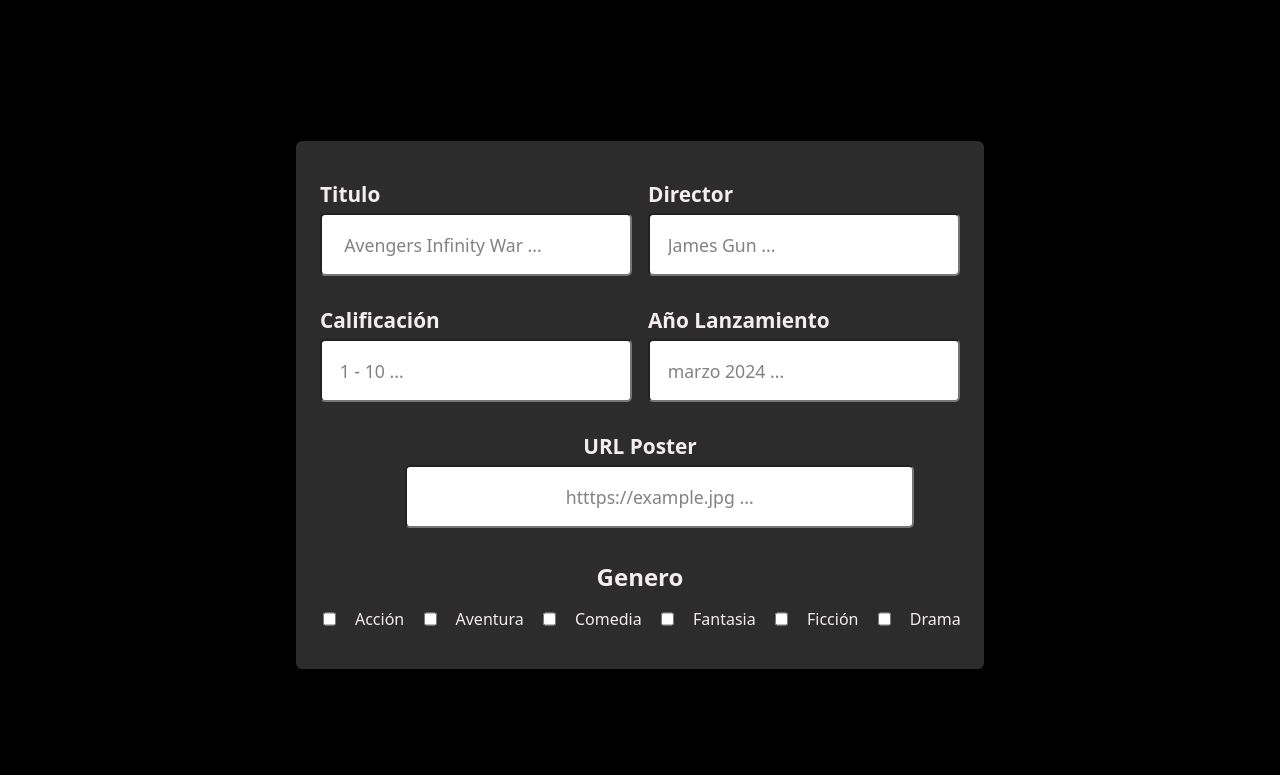
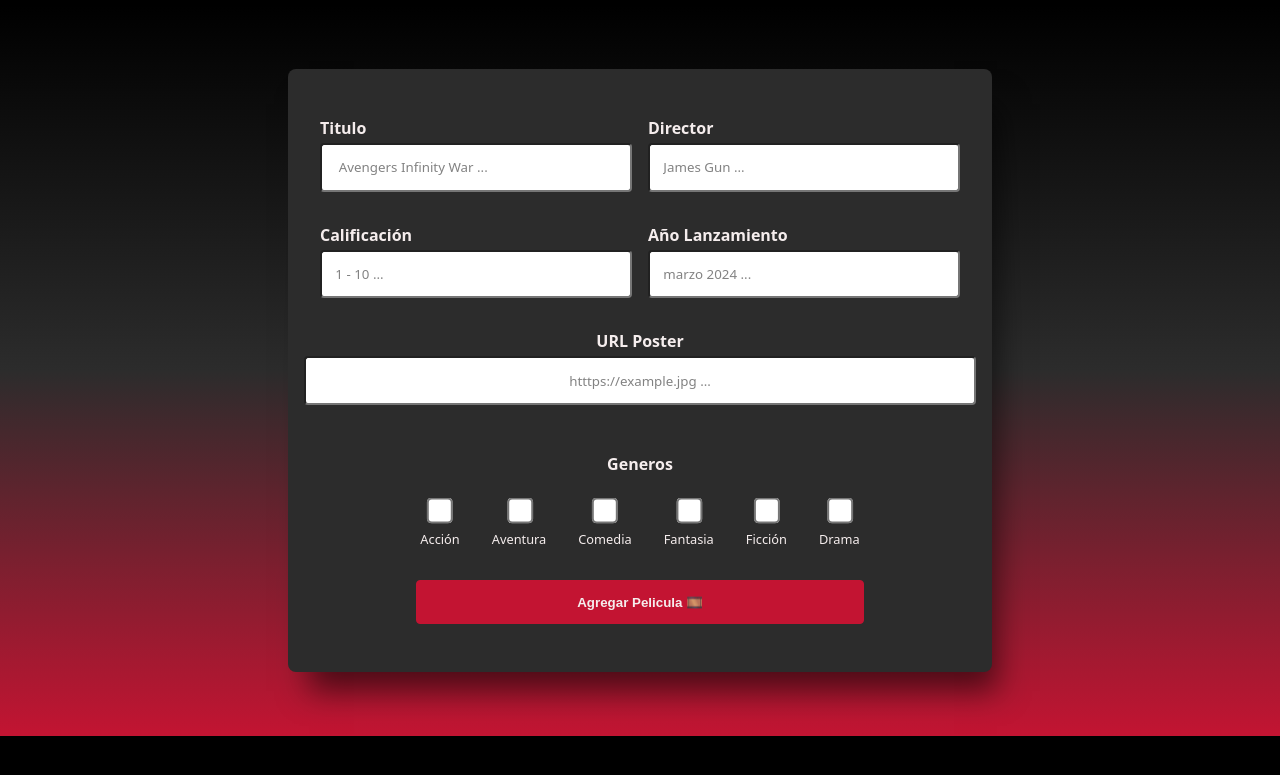
Before and after one commit to pi-rym/PM2-SebaPerez90, a website built with webpack: page front/src/pages/agrega.html in a window 1280 px wide. Shown: the part 81-856 px from the top of the page. After the commit the page ends 817 px from the top, so only its background shows below. Built offline with nearby package versions, Linux system fonts and the light colour scheme; no server answers.

Commit message:
adding styles to the form

```diff
--- /dev/null
+++ b/front/scripts/form.js
@@ -0,0 +1,25 @@
+const form = document.getElementById("form");
+const action = document.getElementById("action-checkbox");
+const adventure = document.getElementById("adventure-checkbox");
+const comedy = document.getElementById("comedy-checkbox");
+const fantasy = document.getElementById("fantasy-checkbox");
+const sciFi = document.getElementById("sciFi-checkbox");
+const drama = document.getElementById("drama-checkbox");
+
+const arr = [action, adventure, comedy, fantasy, sciFi, drama];
+
+const onSubmit = (e) => {
+  e.preventDefault();
+
+  let genre = [];
+
+  for (let i = 0; i < arr.length; i++) {
+    if (arr[i].checked === true) {
+      genre.push(arr[i].value);
+
+      console.log(genre);
+    }
+  }
+};
+
+form.addEventListener("submit", onSubmit);
--- a/front/src/pages/agrega.html
+++ b/front/src/pages/agrega.html
@@ -34,27 +34,25 @@
     <main class="main-container">
       <form id="form" class="form-container">
         <div class="wraper">
-          <label class="label-item" for="">
+          <label class="label-item" for="title">
             Titulo
             <input
-              class=""
-              id=""
+              id="title"
               placeholder=" Avengers Infinity War ..."
               autocomplete="off"
-              name=""
+              name="title"
               type="text"
             />
             <span></span>
           </label>
 
-          <label class="label-item" for="">
+          <label class="label-item" for="director">
             Director
             <input
-              class=""
-              id=""
+              id="director"
               placeholder="James Gun ..."
               autocomplete="off"
-              name=""
+              name="director"
               type="text"
             />
             <span></span>
@@ -62,27 +60,25 @@
         </div>
 
         <div class="wraper">
-          <label for="">
+          <label for="rate">
             Calificación
             <input
-              class=""
-              id=""
+              id="rate"
               placeholder="1 - 10 ..."
               autocomplete="off"
-              name=""
+              name="rate"
               type="text"
             />
             <span></span>
           </label>
 
-          <label class="label-item" for="">
+          <label class="label-item" for="year">
             Año Lanzamiento
             <input
-              class=""
-              id=""
+              id="year"
               placeholder="marzo 2024 ..."
               autocomplete="off"
-              name=""
+              name="year"
               type="text"
             />
             <span></span>
@@ -90,35 +86,59 @@
         </div>
 
         <div>
-          <label class="url-container" for="">
+          <label class="url-container" for="url-img">
             URL Poster
             <input
-              class=""
-              id=""
+              id="url-img"
               placeholder="htttps://example.jpg ..."
               autocomplete="off"
-              name=""
+              name="url-img"
               type="text"
             />
             <span></span>
           </label>
 
           <div class="genre-container">
-            <label class="" for=""> Genero </label>
-            <input class="" id="" value="" type="checkbox" />Acción
-            <input class="" id="" value="" type="checkbox" />Aventura
-            <input class="" id="" value="" type="checkbox" />Comedia
-            <input class="" id="" value="" type="checkbox" />Fantasia
-            <input class="" id="" value="" type="checkbox" />Ficción
-            <input class="" id="" value="" type="checkbox" />Drama
+            <span>Generos</span>
+            <label class="checkbox-item" for="action-checkbox">
+              Acción
+              <input id="action-checkbox" value="action" type="checkbox" />
+            </label>
+            <label class="checkbox-item" for="adventure-checkbox">
+              Aventura
+              <input
+                id="adventure-checkbox"
+                value="adventure"
+                type="checkbox"
+              />
+            </label>
+            <label class="checkbox-item" for="comedy-checkbox">
+              Comedia
+              <input id="comedy-checkbox" value="comedy" type="checkbox" />
+            </label>
+            <label class="checkbox-item" for="fantasy-checkbox">
+              Fantasia
+              <input id="fantasy-checkbox" value="fantasy" type="checkbox" />
+            </label>
+            <label class="checkbox-item" for="sciFi-checkbox">
+              Ficción
+              <input id="sciFi-checkbox" value="sci-fi" type="checkbox" />
+            </label>
+            <label class="checkbox-item" for="drama-checkbox">
+              Drama
+              <input id="drama-checkbox" value="drama" type="checkbox" />
+            </label>
           </div>
         </div>
-
+        <button aria-label="send-btn" id="send-btn">
+          Agregar Pelicula <strong>🎞️</strong>
+        </button>
       </form>
     </main>
     <script
       src="https://kit.fontawesome.com/e3f06d0b4a.js"
       crossorigin="anonymous"
     ></script>
+    <script src="../../scripts/form.js"></script>
   </body>
 </html>
--- a/front/src/stylesheets/global.scss
+++ b/front/src/stylesheets/global.scss
@@ -169,18 +169,21 @@ body {
   //FORM SECTION "AGREGA PELICULA"
   .main-container {
     width: 100%;
-    height: 100vh;
     display: flex;
     align-items: center;
+    padding: 4em 0;
+    background: linear-gradient(to top, $secondary, $tertiary, $primary);
 
     .form-container {
       background: $tertiary;
       width: 40em;
-      height: 30em;
-      border-radius: 0.4em;
+      height: auto;
+      border-radius: 0.5em;
       margin: 0 auto;
       @extend %flex-col;
-      padding:1.5em;
+      padding: 3em 2em;
+      gap: 2em;
+      box-shadow: 13px 27px 29px -8px rgba(0, 0, 0, 0.55);
 
       .wraper {
         display: flex;
@@ -191,7 +194,7 @@ body {
         label {
           color: $light;
           font-weight: 800;
-          font-size: 1.3em;
+          font-size: 1em;
           display: flex;
           flex-direction: column;
           width: 50%;
@@ -199,7 +202,6 @@ body {
           input {
             margin-top: 0.3em;
             padding: 1em;
-            font-size: 0.85em;
             border-radius: 0.3em;
             outline: none;
             font-weight: 500;
@@ -216,24 +218,23 @@ body {
         }
       }
 
-      > :last-child {
+      > :nth-child(3) {
         @extend %flex-col;
-        gap: 5em;
+        gap: 4em;
 
         .url-container {
           display: flex;
           flex-direction: column;
+          justify-content: center;
           text-align: center;
           color: $light;
           font-weight: 800;
-          font-size: 1.3em;
-          width: 100%;
+          font-size: 1em;
+          width: 153%;
 
           input {
-            width: 100%;
             margin-top: 0.3em;
             padding: 1em;
-            font-size: 0.85em;
             border-radius: 0.3em;
             outline: none;
             font-weight: 500;
@@ -252,18 +253,55 @@ body {
 
         .genre-container {
           color: $light;
+          display: flex;
+          justify-content: center;
+          gap: 2em;
           position: relative;
-          width: 140%;
-          display: flex;
-          justify-content: space-around;
+          margin-top: 2em;
+
+          span {
+            position: absolute;
+            top: -3em;
+            color: $light;
+            font-weight: 800;
+            font-size: 1em;
+          }
+
           label {
-            font-weight: 800;
-            position: absolute;
-            top: -2em;
-            width: 100%;
-            text-align: center;
-            font-size: 1.5em;
+            display: flex;
+            flex-direction: column-reverse;
+            font-size: 0.8em;
+
+            input {
+              scale: 2;
+              margin-bottom: 1em;
+            }
           }
+        }
+      }
+
+      > :last-child {
+        padding: 1em;
+        width: 70%;
+        border-radius: 0.3em;
+        cursor: pointer;
+        background: $secondary;
+        outline: none;
+        border: 1px solid $secondary;
+        color: $light;
+        font-weight: bolder;
+        transition: all 200ms;
+
+        &:hover {
+          background: #8a0e22;
+          transition: all 200ms;
+          border: 1px solid #ffffff3c;
+          transform: translateY(-0.2em);
+          box-shadow: 0px 22px 8px -12px rgba(0,0,0,0.19);
+
+        }
+        &:active {
+          scale: 0.95;
         }
       }
     }
```
Also changed, not shown: front/public/main.css, 1 other file.
